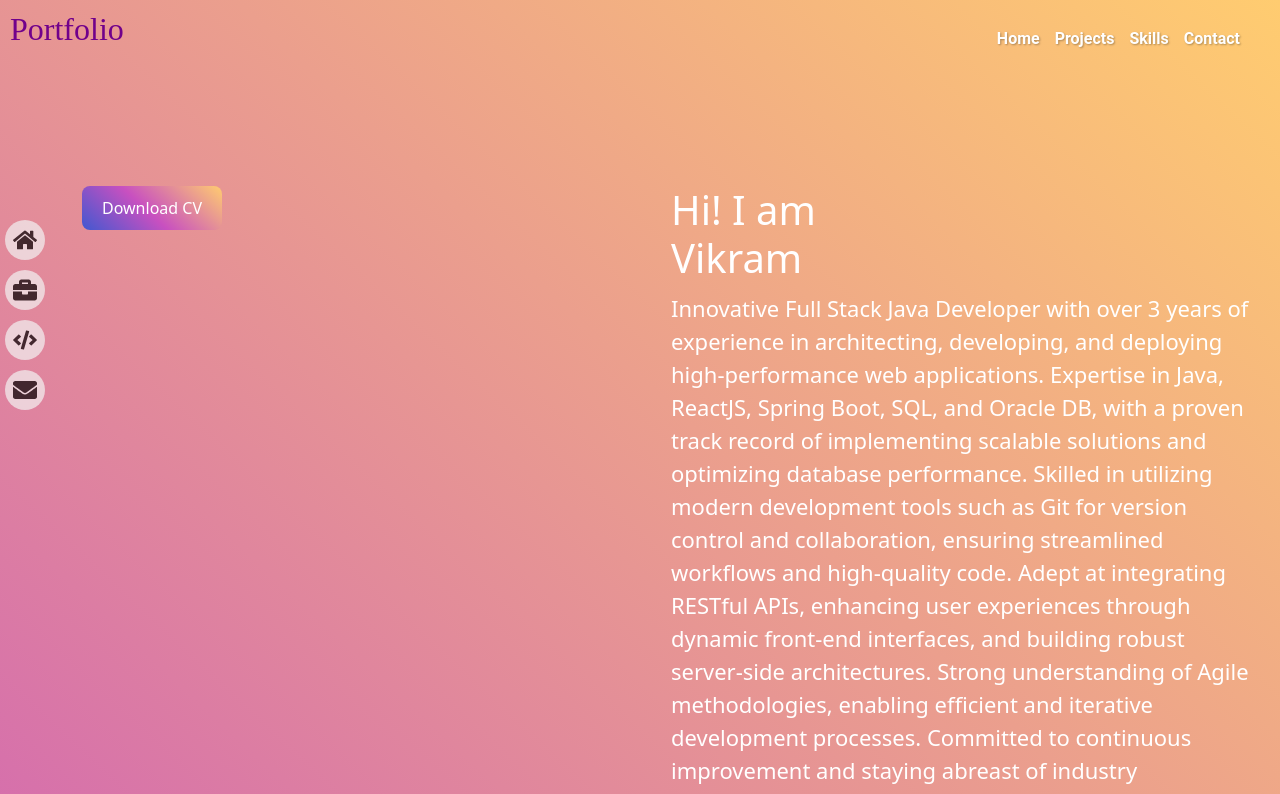
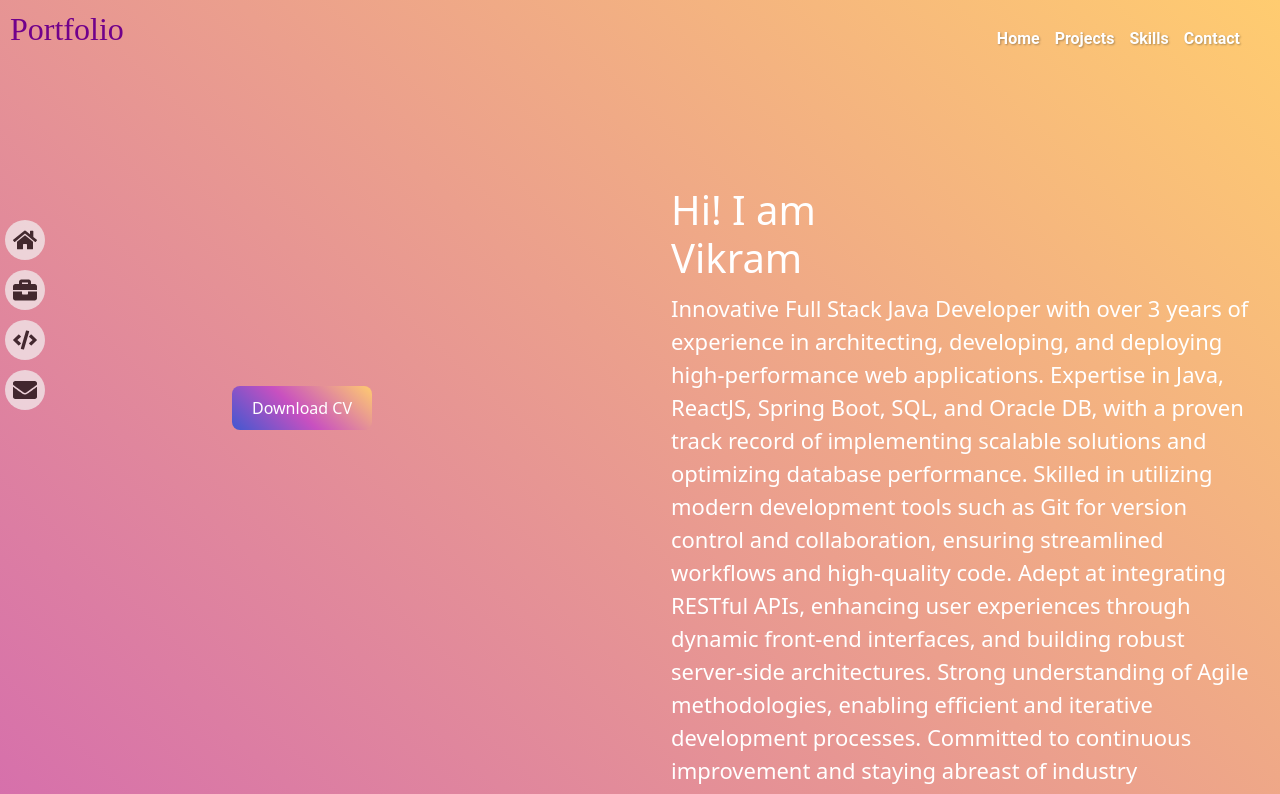
Before and after one commit to vikramsingh10245/Portfolio, a React (Create React App) app: page / in a window 1280 px wide. Shown: the top 794 px of the page. Built offline with nearby package versions, Linux system fonts and the light colour scheme; a web font is replaced by a local one.

Commit message:
add margin in download cv button

```diff
--- a/src/Components/Home/Home.css
+++ b/src/Components/Home/Home.css
@@ -15,7 +15,7 @@
   padding-top: 8%;
   padding-left: 5%;
   /* Ensure left section takes up appropriate width */
-  max-width: 100%;
+  max-width: 60%;
   box-sizing: border-box;
 }
 
@@ -48,6 +48,9 @@
   cursor: pointer;
   transition: transform 0.3s, box-shadow 0.3s;
   z-index: 1;
+  margin-left: 150px;
+  margin-top: 200px;
+
 }
 
 
```
